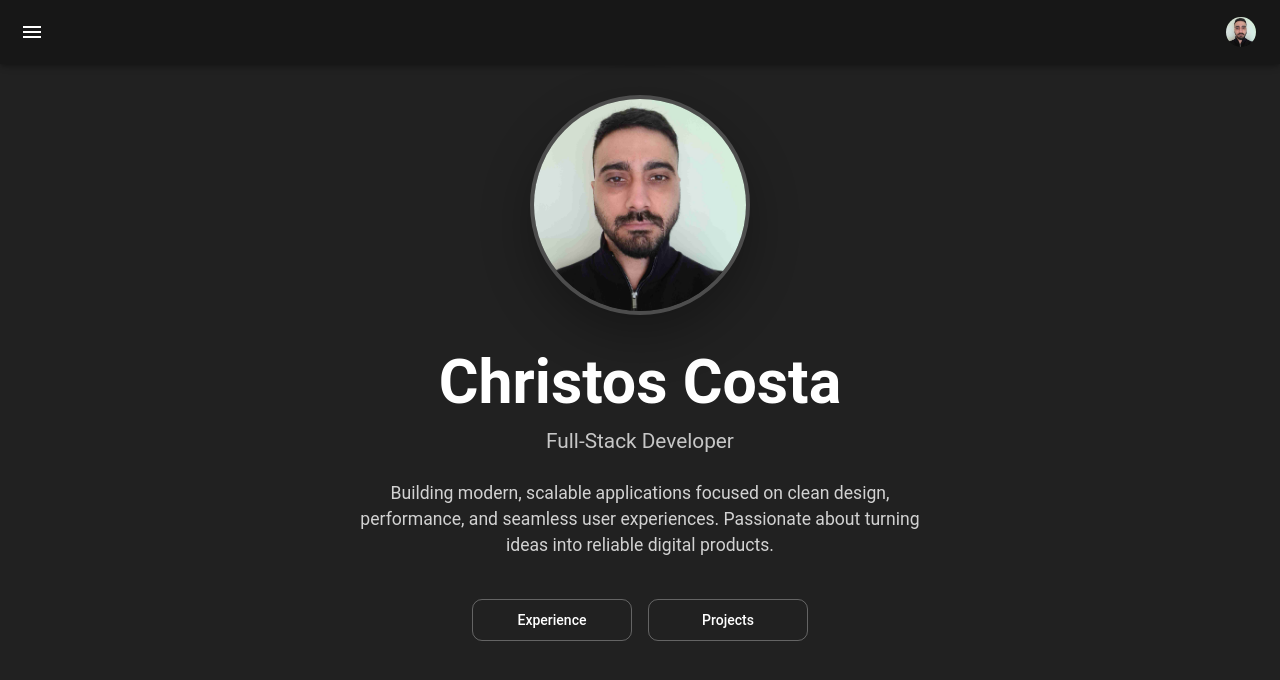
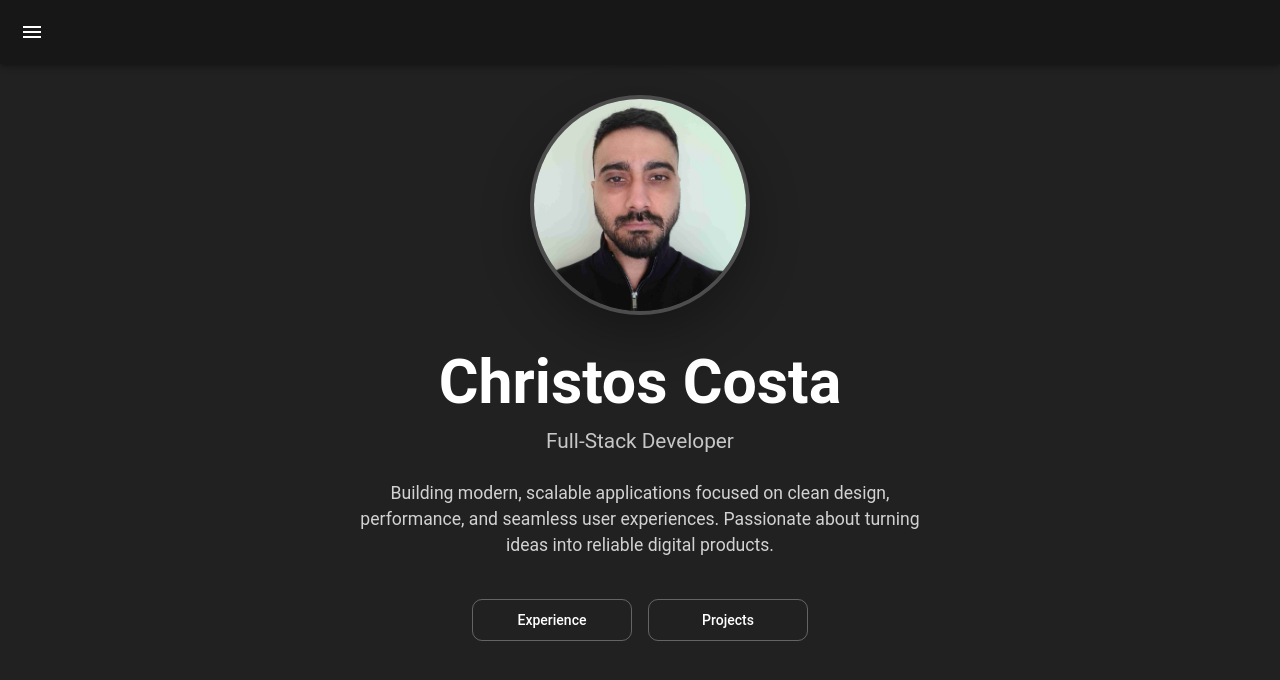
Before and after one commit to chkosta/chkosta.github.io, a React (Create React App) app: page / in a window 1280 px wide. Shown: the top 680 px of the page. Built offline with nearby package versions, Linux system fonts and the light colour scheme.

Commit message:
Remove avatar

```diff
--- a/src/components/layouts/Header/index.tsx
+++ b/src/components/layouts/Header/index.tsx
@@ -77,7 +77,7 @@ export default function Header() {
               {selectedItem}
             </Typography>
 
-            <Link to="/">
+            {/* <Link to="/">
               <Avatar
                 alt="Profile"
                 src="images/profile.jpg"
@@ -86,7 +86,7 @@ export default function Header() {
                   height: 30,
                 }}
               />
-            </Link>
+            </Link> */}
           </Box>
         </Toolbar>
       </AppBar>
```
